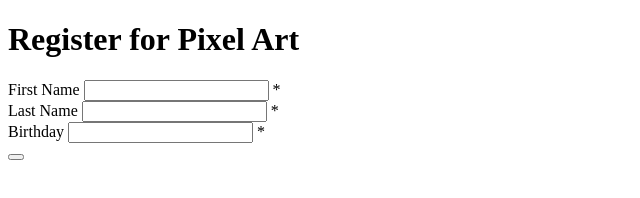
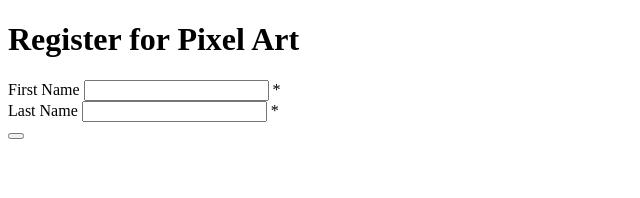
Before and after one commit to MattColaProgrammer93/FormValidation, a plain HTML site: page index.html in a window 1280 px wide. Shown: the whole page, without its empty margins (0-640 px from the left). Drawn offline with Linux system fonts and the light colour scheme.

Commit message:
Making few changes to the code

```diff
--- a/index.html
+++ b/index.html
@@ -19,11 +19,6 @@
         <span>*</span>
         <br>
 
-        <label for="birth-date">Birthday</label>
-        <input type="text" id="birthdate">
-        <span>*</span>
-        <br>
-
         <button type="button" value="register"></button>
     </form>
 
```
